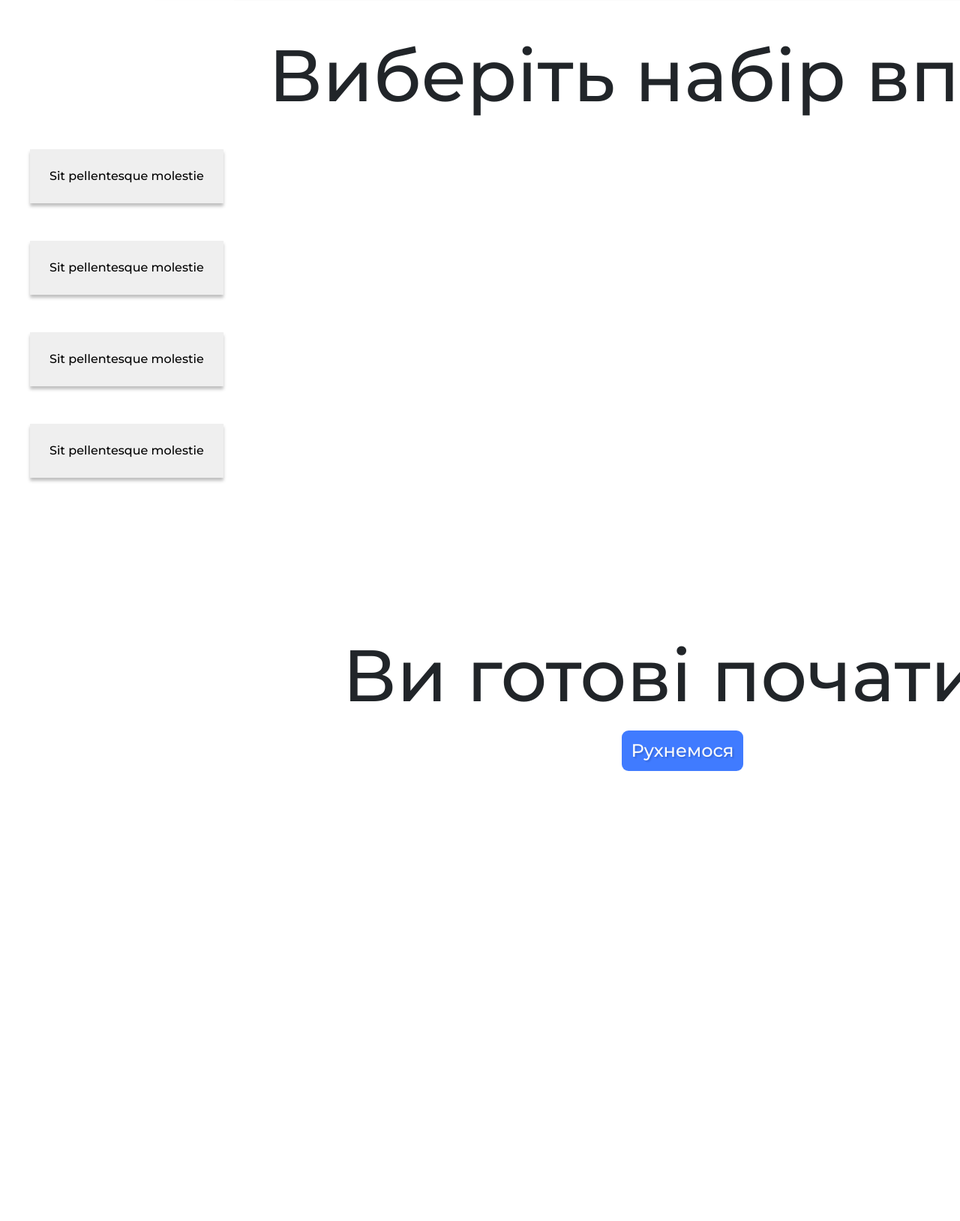
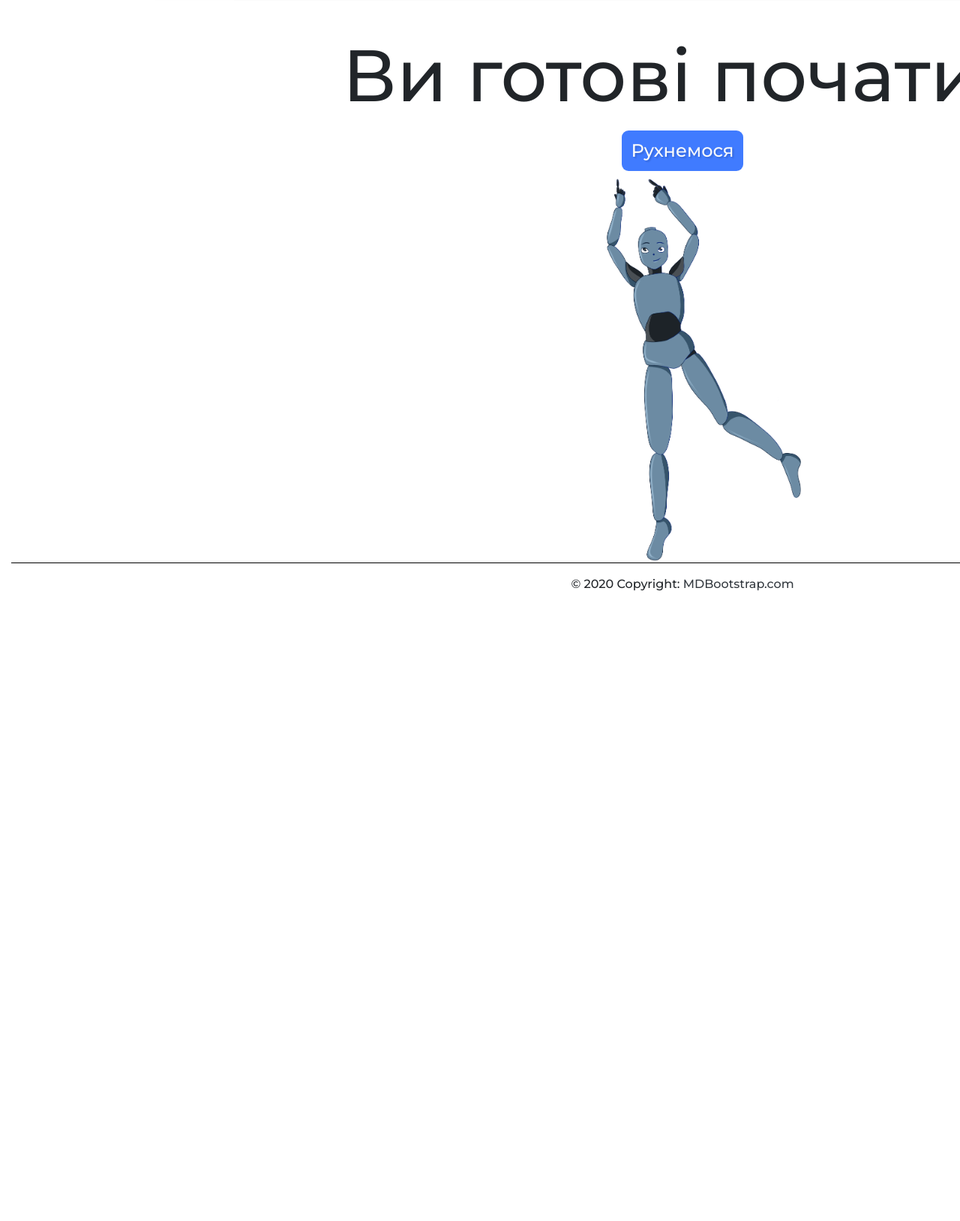
Before and after one commit to markov-aleksandr/movement, a PHP site: page / in a window 1280 px wide; the page is wider, and only the part inside the window is pictured. Shown: the part 1572-3200 px from the top of that part at 75% size. After the commit the page ends 2360 px from the top of that part, so only its background shows below. Run offline with PHP 8.4, Linux system fonts and the light colour scheme.

Commit message:
fix button 2.0

```diff
--- a/application/views/main-view.php
+++ b/application/views/main-view.php
@@ -36,18 +36,7 @@
         </div>
     </div>
 </section>
-<section class="panel task__change" data-section-name="Select_task">
-    <div class="title">Виберіть набір вправ</div>
-    <div class="form__inner">
-        <form action="">
-            <button>Sit pellentesque molestie</button>
-            <button>Sit pellentesque molestie</button>
-            <button>Sit pellentesque molestie</button>
-            <button>Sit pellentesque molestie</button>
-        </form>
-        <img src="/images/Android-pana 2.png" alt="">
-    </div>
-</section>
+
 
 <section class="start panel " data-section-name="start">
     <div class="start__content">
@@ -57,6 +46,12 @@
             Рухнемося
         </button>
     </div>
-   <div class="start__images"></div>
+    <img class="img_start" src="/images/робот.png" alt="">
+    <footer>
+        <div class="text-center p-3"">
+            © 2020 Copyright:
+            <a class="text-dark" href="https://mdbootstrap.com/">MDBootstrap.com</a>
+        </div>
 
+    </footer>
 </section>
--- a/public/style/style.css
+++ b/public/style/style.css
@@ -105,6 +105,18 @@
   transition: 1000ms;
 }
 
+footer {
+  text-align: center;
+  height: 150px;
+  border-top: black 1px solid;
+}
+
+.img_start {
+  display: block;
+  margin: 0 auto;
+  width: 450px;
+}
+
 /*workout*/
 .carousel-item img {
   margin: 0 auto;
--- a/public/style/style.sass
+++ b/public/style/style.sass
@@ -91,8 +91,16 @@
     &:hover
       padding: 15px 20px
       transition: 1000ms
+footer
 
+  text-align: center
+  height: 150px
+  border-top: black 1px solid
 
+.img_start
+  display: block
+  margin: 0 auto
+  width: 450px
 /*workout*/
 
 .carousel-item
```
Also changed, not shown: application/views/workout-view.php (deleted, +0 -19 lines), public/images/19.-Can-Can_1.jpg (deleted), public/images/move/1 (1).png (deleted), public/images/move/1 (2).png (deleted), public/images/move/1 (3).png (deleted), public/images/move/1 (4).png (deleted), public/images/move/1 (5).png (deleted), 1 other file.
